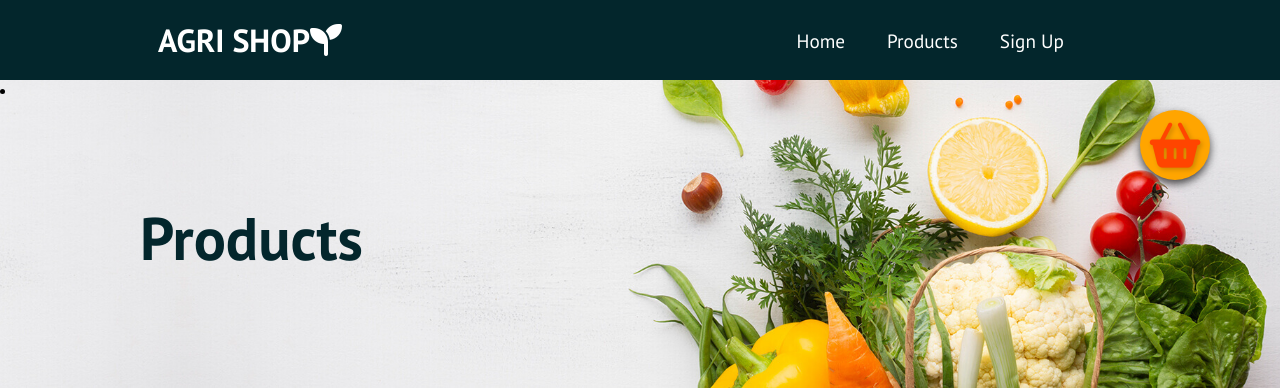
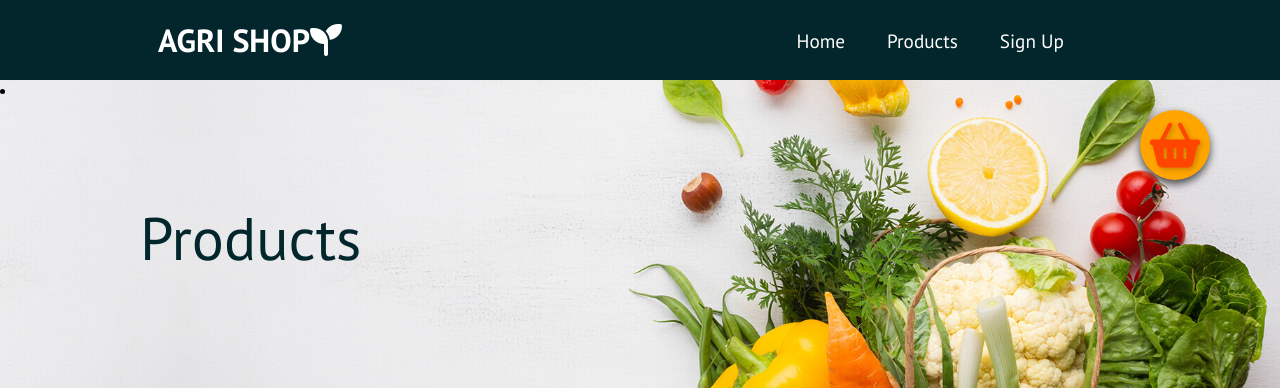
Before and after one commit to MKristinaa/AgriShop-React, a React (Create React App) app: page /product in a window 1280 px wide. Shown: the top 390 px of the page. Built offline with nearby package versions, Linux system fonts and the light colour scheme; no server answers.

Commit message:
Fixed and improved the products page

```diff
--- a/src/components/pages/Product.css
+++ b/src/components/pages/Product.css
@@ -20,7 +20,6 @@
 .top-text {
   font-size: 60px;
   color: #03262c;
-  font-weight: 700;
 }
 
 /* CART BUTTON */
```
